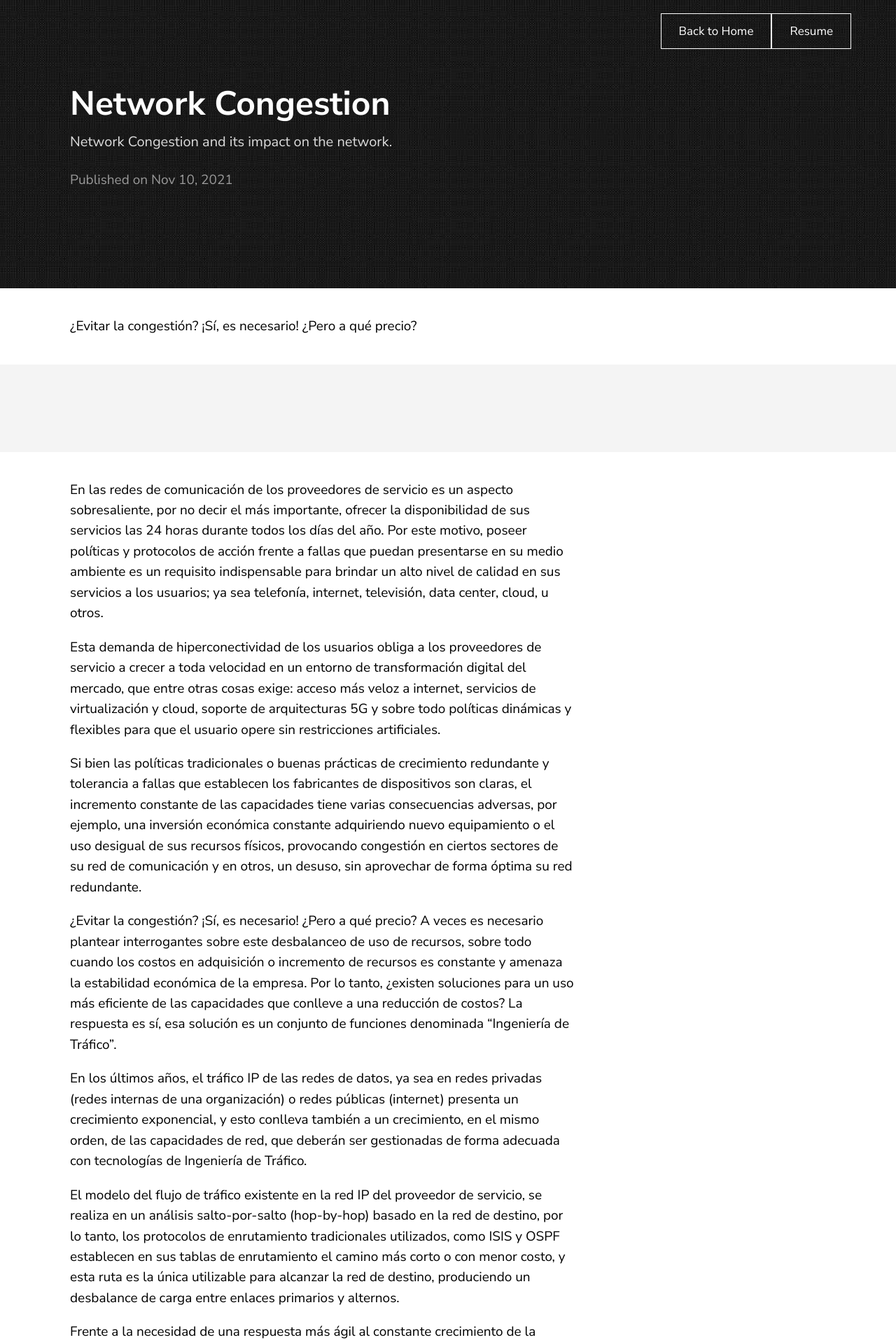
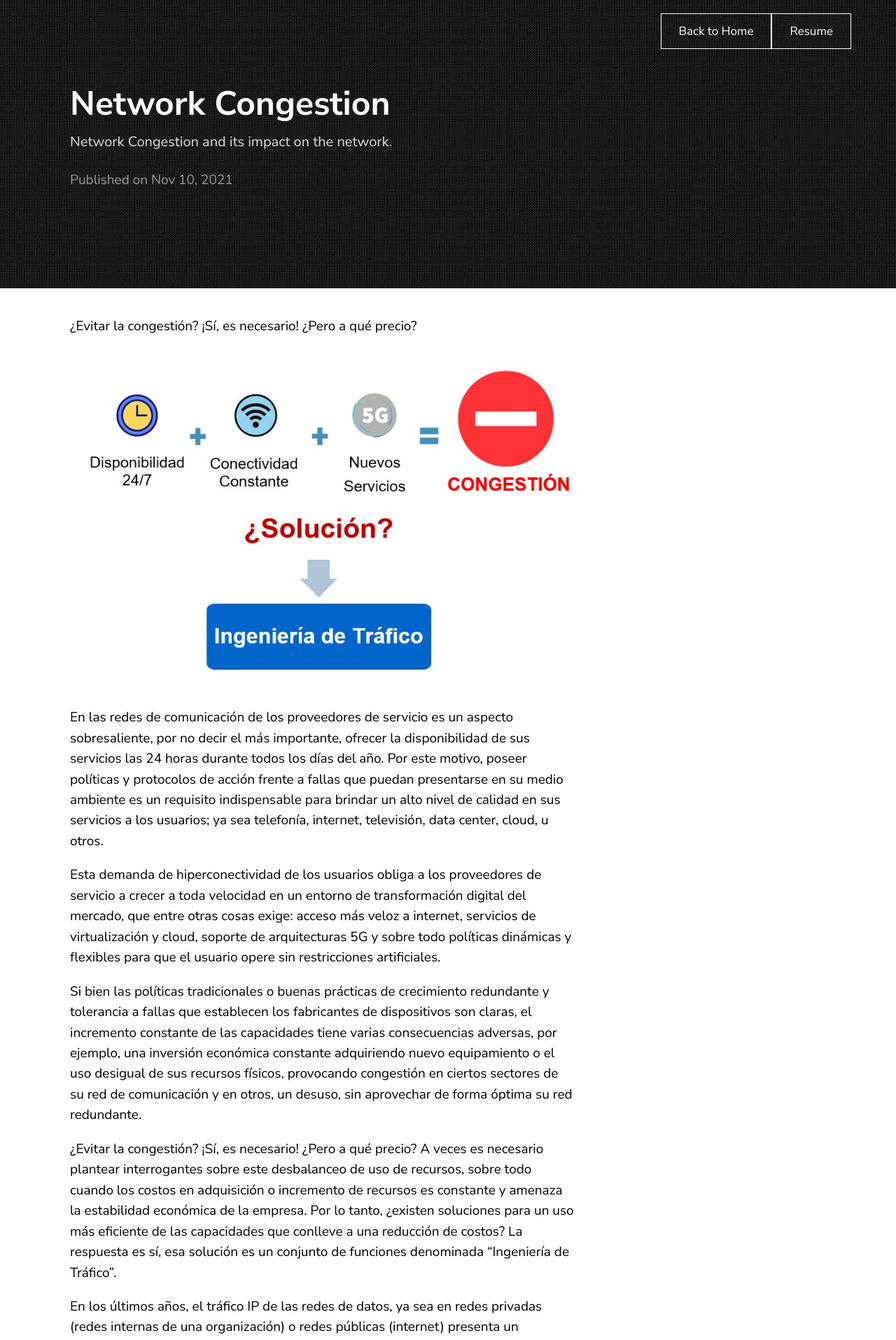
Before and after one commit to pablodiegovs/pablodiegovs.github.io, a Jekyll site: the page built from _posts/2020-11-30-traffic-engineering.markdown, in a window 1280 px wide. Shown: the top 1915 px of the page at 70% size. Built offline with Jekyll 4.4.1, drawn with Linux system fonts in a browser that asks for light colours.

Commit message:
Update 2020-11-30-traffic-engineering.markdown

````diff
--- a/_posts/2020-11-30-traffic-engineering.markdown
+++ b/_posts/2020-11-30-traffic-engineering.markdown
@@ -6,9 +6,7 @@ date:   2021-11-10 21:03:36 +0530
 ---
 ¿Evitar la congestión? ¡Sí, es necesario! ¿Pero a qué precio?
 
-```javascript
-
-```
+![texture theme preview](https://github.com/pablodiegovs/pablodiegovs.github.io/raw/main/assets/images/Congestion.jpg)
 
 En las redes de comunicación de los proveedores de servicio es un aspecto sobresaliente, por no decir el más importante, ofrecer la disponibilidad de sus servicios las 24 horas durante todos los días del año. Por este motivo, poseer políticas y protocolos de acción frente a fallas que puedan presentarse en su medio ambiente es un requisito indispensable para brindar un alto nivel de calidad en sus servicios a los usuarios; ya sea telefonía, internet, televisión, data center, cloud, u otros.
 
````
